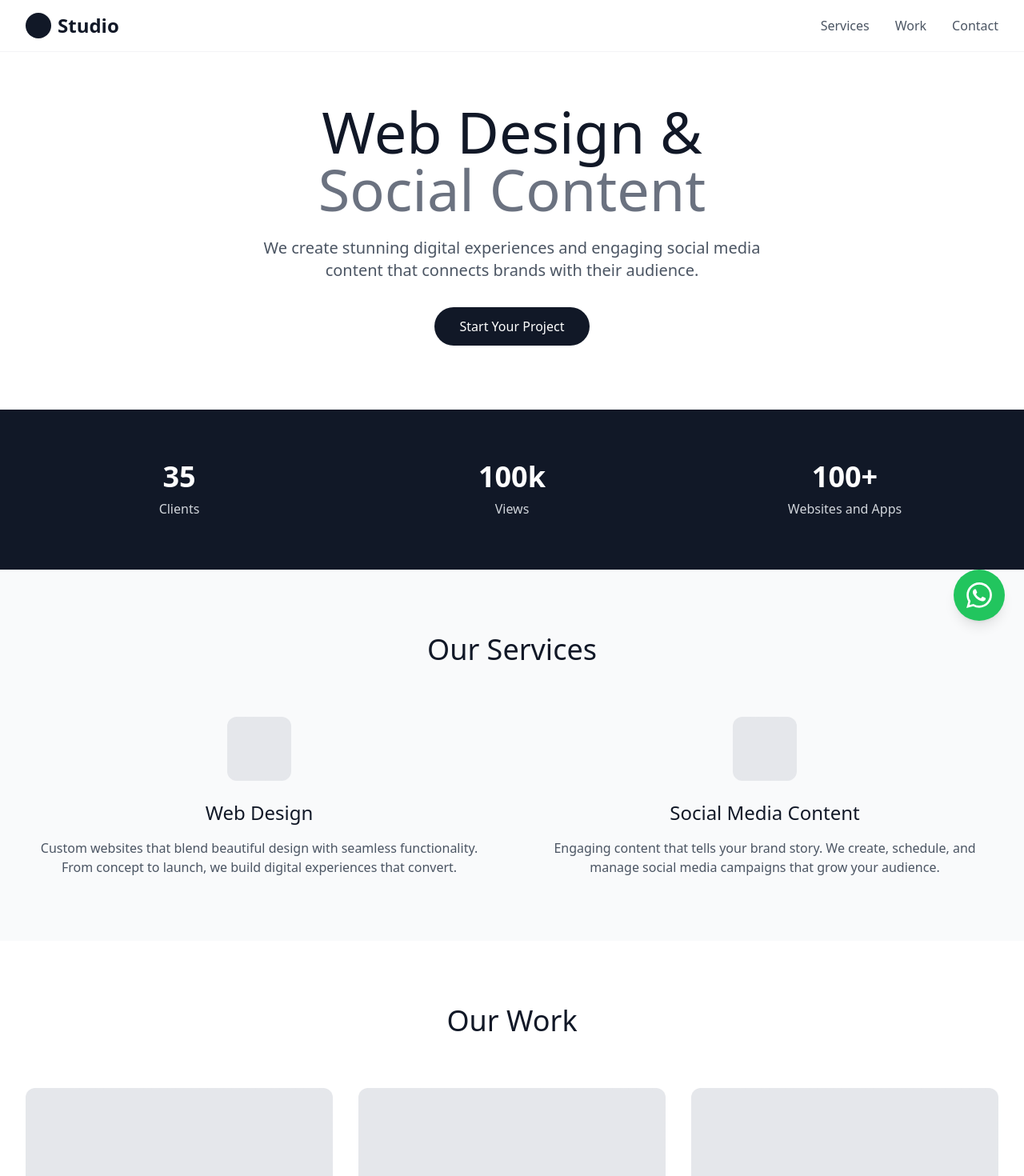
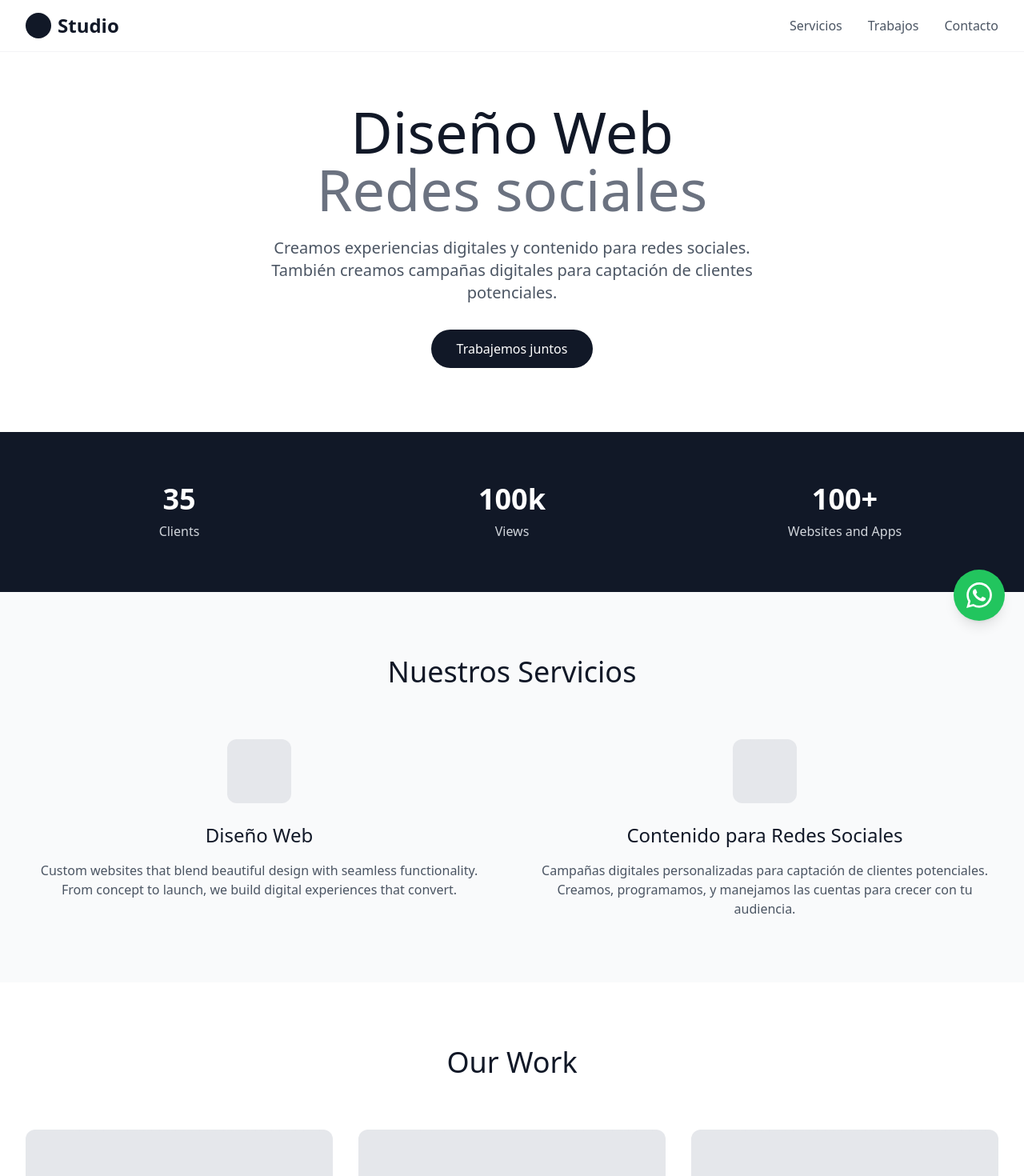
Before and after one commit to Binec/landing-clientes, a React (Create React App) app: page / in a window 1280 px wide. Shown: the top 1470 px of the page at 80% size. Built offline with nearby package versions, Linux system fonts and the light colour scheme.

Commit message:
formulario conectado

```diff
--- a/src/pages/index.tsx
+++ b/src/pages/index.tsx
@@ -135,9 +135,9 @@ export default function LandingPage() {
               Studio
             </div>
             <div className="hidden md:flex space-x-8">
-              <a href="#services" className="text-gray-600 hover:text-gray-900 transition-colors">Services</a>
-              <a href="#work" className="text-gray-600 hover:text-gray-900 transition-colors">Work</a>
-              <a href="#contact" className="text-gray-600 hover:text-gray-900 transition-colors">Contact</a>
+              <a href="#services" className="text-gray-600 hover:text-gray-900 transition-colors">Servicios</a>
+              <a href="#work" className="text-gray-600 hover:text-gray-900 transition-colors">Trabajos</a>
+              <a href="#contact" className="text-gray-600 hover:text-gray-900 transition-colors">Contacto</a>
             </div>
           </div>
         </div>
@@ -148,14 +148,14 @@ export default function LandingPage() {
         <div className="max-w-7xl mx-auto">
           <div className="text-center">
             <h1 className="text-5xl sm:text-6xl lg:text-7xl font-light text-gray-900 mb-6">
-              Web Design &
-              <span className="block text-gray-500">Social Content</span>
+              Diseño Web
+              <span className="block text-gray-500">Redes sociales</span>
             </h1>
             <p className="text-xl text-gray-600 max-w-2xl mx-auto mb-8">
-              We create stunning digital experiences and engaging social media content that connects brands with their audience.
+              Creamos experiencias digitales y contenido para redes sociales. También creamos campañas digitales para captación de clientes potenciales.
             </p>
             <a href="#contact" className="inline-block bg-gray-900 text-white px-8 py-3 rounded-full hover:bg-gray-800 transition-colors">
-              Start Your Project
+              Trabajemos juntos
             </a>
           </div>
         </div>
@@ -192,20 +192,20 @@ export default function LandingPage() {
         className="py-20 px-4 sm:px-6 lg:px-8 bg-gray-50"
       >
         <div className="max-w-7xl mx-auto">
-          <h2 className="text-4xl font-light text-center text-gray-900 mb-16">Our Services</h2>
+          <h2 className="text-4xl font-light text-center text-gray-900 mb-16">Nuestros Servicios</h2>
           <div className="grid md:grid-cols-2 gap-12">
             <div className="text-center">
               <div className="bg-gray-200 border-2 border-dashed rounded-xl w-20 h-20 mx-auto mb-6" />
-              <h3 className="text-2xl font-medium text-gray-900 mb-4">Web Design</h3>
+              <h3 className="text-2xl font-medium text-gray-900 mb-4">Diseño Web</h3>
               <p className="text-gray-600">
                 Custom websites that blend beautiful design with seamless functionality. From concept to launch, we build digital experiences that convert.
               </p>
             </div>
             <div className="text-center">
               <div className="bg-gray-200 border-2 border-dashed rounded-xl w-20 h-20 mx-auto mb-6" />
-              <h3 className="text-2xl font-medium text-gray-900 mb-4">Social Media Content</h3>
+              <h3 className="text-2xl font-medium text-gray-900 mb-4">Contenido para Redes Sociales</h3>
               <p className="text-gray-600">
-                Engaging content that tells your brand story. We create, schedule, and manage social media campaigns that grow your audience.
+                Campañas digitales personalizadas para captación de clientes potenciales. Creamos, programamos, y manejamos las cuentas para crecer con tu audiencia.
               </p>
             </div>
           </div>
```
